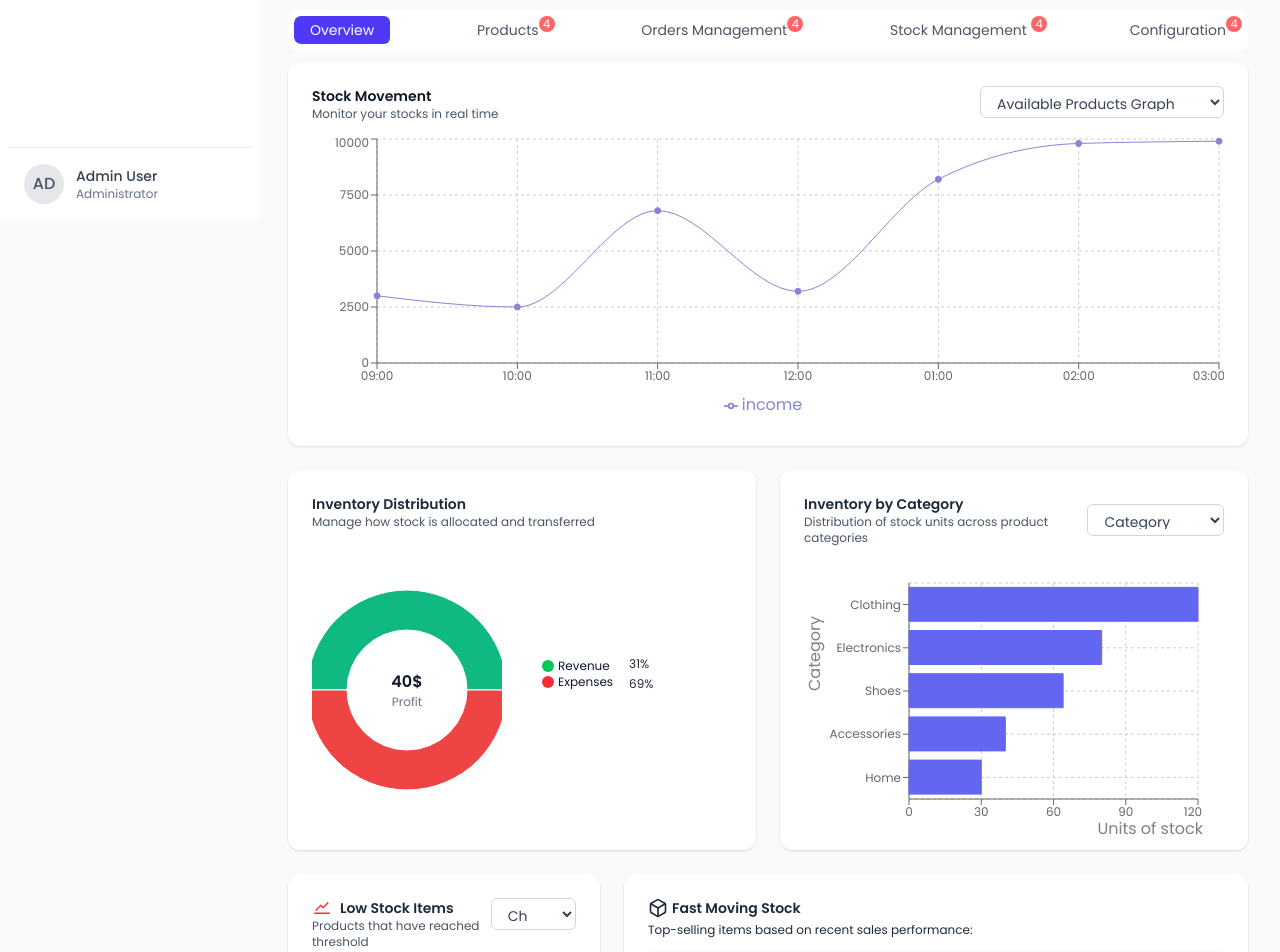
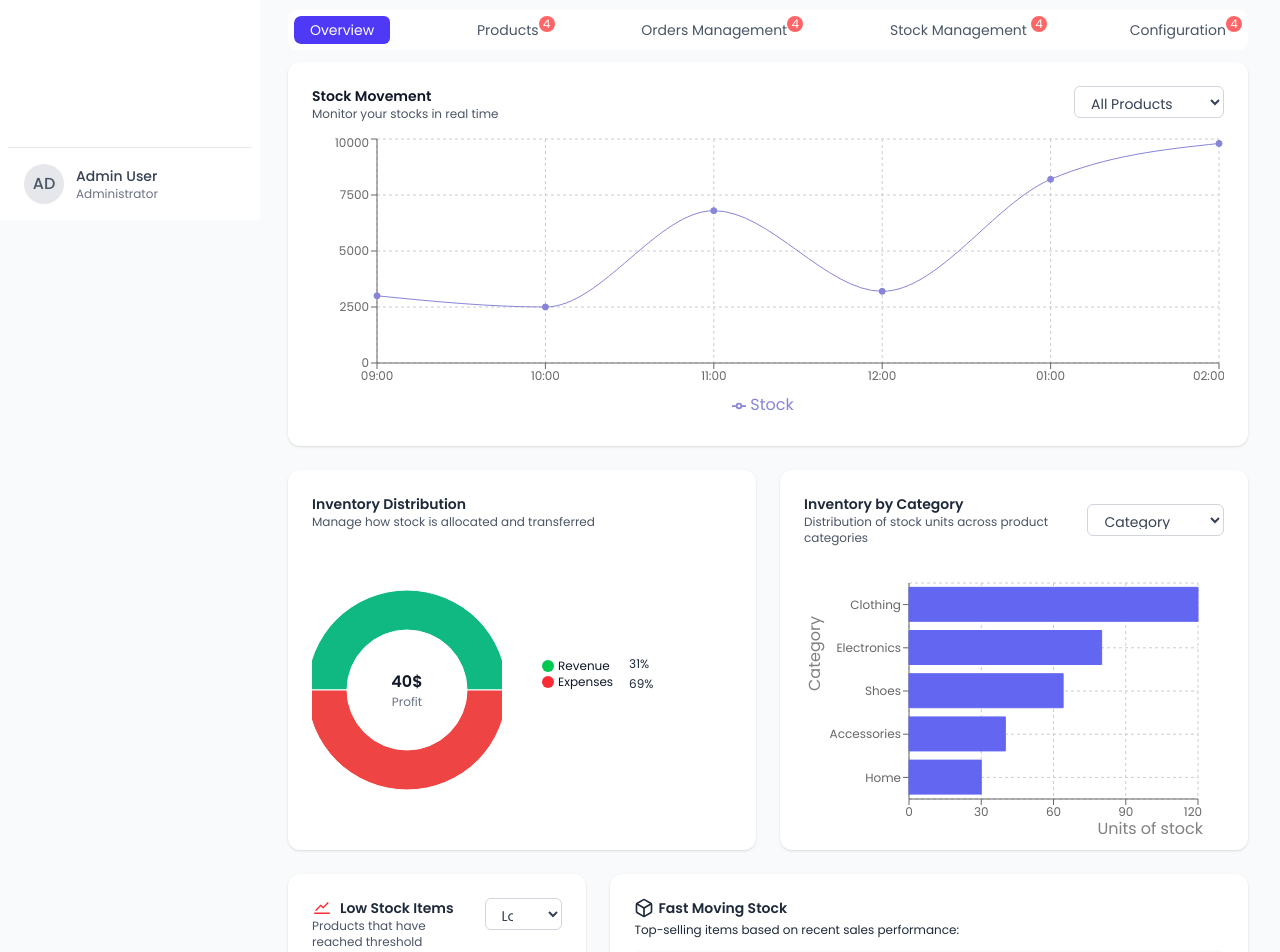
Before and after one commit to NedytheCoder/qodebyte-starter, a Next.js app: page /dashboard/inventory in a window 1280 px wide. Shown: the part 580-1532 px from the top of the page. Built offline with nearby package versions, Linux system fonts and the light colour scheme.

Commit message:
Tweak again

```diff
--- a/app/dashboard/inventory/page.tsx
+++ b/app/dashboard/inventory/page.tsx
@@ -181,6 +181,17 @@ const Page = () => {
       { name: "01:00", time: "01:00", income: 8200, expenses: 8500 },
       { name: "02:00", time: "02:00", income: 9800, expenses: 6500 },
       { name: "03:00", time: "03:00", income: 9900, expenses: 6400 },
+    ],
+    []
+  );
+  const lineData = useMemo(
+    () => [
+      { name: "09:00", time: "09:00", Stock: 3000 },
+      { name: "10:00", time: "10:00", Stock: 2500 },
+      { name: "11:00", time: "11:00", Stock: 6800 },
+      { name: "12:00", time: "12:00", Stock: 3200 },
+      { name: "01:00", time: "01:00", Stock: 8200 },
+      { name: "02:00", time: "02:00", Stock: 9800 },
     ],
     []
   );
@@ -497,10 +508,14 @@ const Page = () => {
               </div>
               <div>
                 <SelectDropdown
-                  placeholder="Available Products Graph"
                   options={[
-                    { value: "all", label: "Available Products Graph" },
+                    { value: "all", label: "All Products" },
+                    { value: "clothing", label: "Clothing" },
+                    { value: "footwear", label: "Footwear" },
+                    { value: "accessories", label: "Accessories" },
                   ]}
+                  placeholder="Category"
+                  className="w-48"
                   onChange={(value) => console.log("Category:", value)}
                 />
               </div>
@@ -508,8 +523,8 @@ const Page = () => {
 
             <div className="h-72">
               <AppLineChart
-                data={barData}
-                dataKey="income"
+                data={lineData}
+                dataKey="Stock"
                 xAxisKey="time"
                 showGrid
                 showLegend
@@ -635,11 +650,8 @@ const Page = () => {
                   <div className="w-[43%]">
                     <SelectDropdown
                       options={[
-                        { value: "name-asc", label: "Check out list" },
-                        { value: "name-asc", label: "Name (A-Z)" },
-                        { value: "name-desc", label: "Name (Z-A)" },
-                        { value: "stock-asc", label: "Stock (Low to High)" },
-                        { value: "stock-desc", label: "Stock (High to Low)" },
+                        { value: "low", label: "Low Stock" },
+                        { value: "high", label: "High Stock" },
                       ]}
                       placeholder="Sort by"
                       className="w-full"
@@ -690,7 +702,7 @@ const Page = () => {
                         category: "Electronics",
                         units: 420,
                         stock: 10,
-                        reorder: 70,
+                        threshold: 70,
                         revenue: "4000",
                       },
                     ]}
@@ -700,7 +712,7 @@ const Page = () => {
                       { key: "category", label: "Category" },
                       { key: "units", label: "Units Sold (Last 30 days)" },
                       { key: "stock", label: "Current Stock" },
-                      { key: "reorder", label: "Reorder Level" },
+                      { key: "threshold", label: "Threshold" },
                       { key: "revenue", label: "Revenue Generated" },
                     ]}
                   />
```
